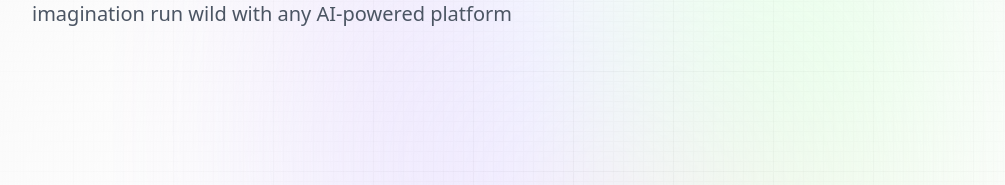
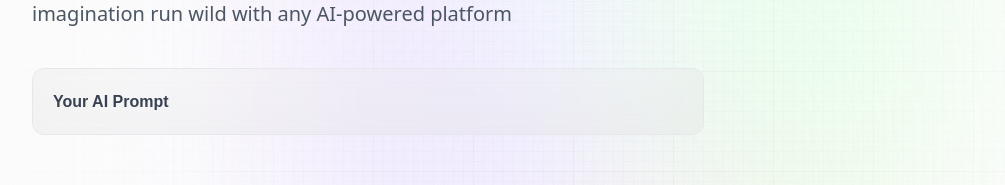
Before and after one commit to Stephen-Ibe/nextified, a Next.js app: page /create-prompt in a window 1280 px wide. Shown: the part 234-419 px from the top of the page, without its empty margins (32-1037 px from the left). Built offline with nearby package versions, Linux system fonts and the light colour scheme; no server answers.

Commit message:
create prompt form and logic

```diff
--- a/components/Form.tsx
+++ b/components/Form.tsx
@@ -18,6 +18,14 @@ const Form = ({ type, post, setPost, submitting, handleSubmit }: Props) => {
         {type} and share amazing prompts with the world, and let your
         imagination run wild with any AI-powered platform
       </p>
+
+      <form className="flex flex-col w-full max-w-2xl mt-10 gap-7 glassmorphism">
+        <label>
+          <span className="text-base font-semibold text-gray-700 font-satoshi">
+            Your AI Prompt
+          </span>
+        </label>
+      </form>
     </section>
   );
 };
```
